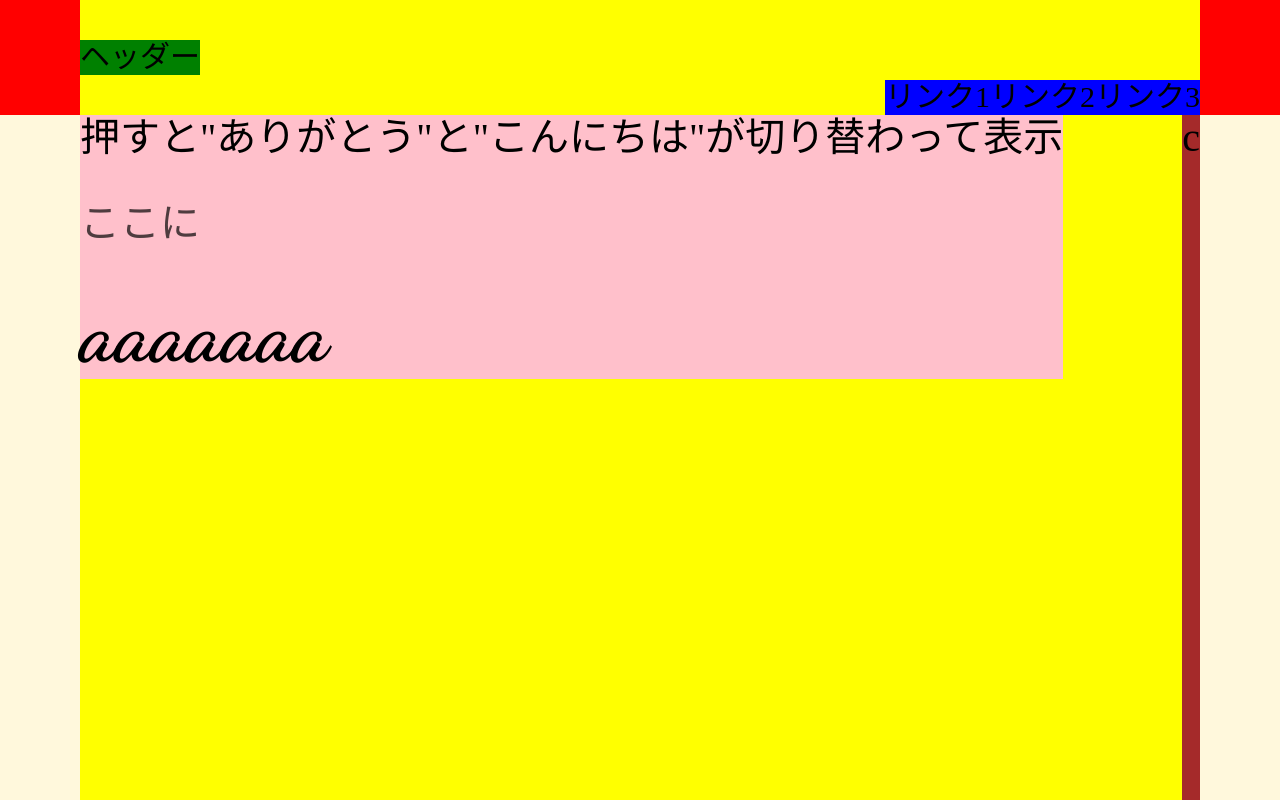
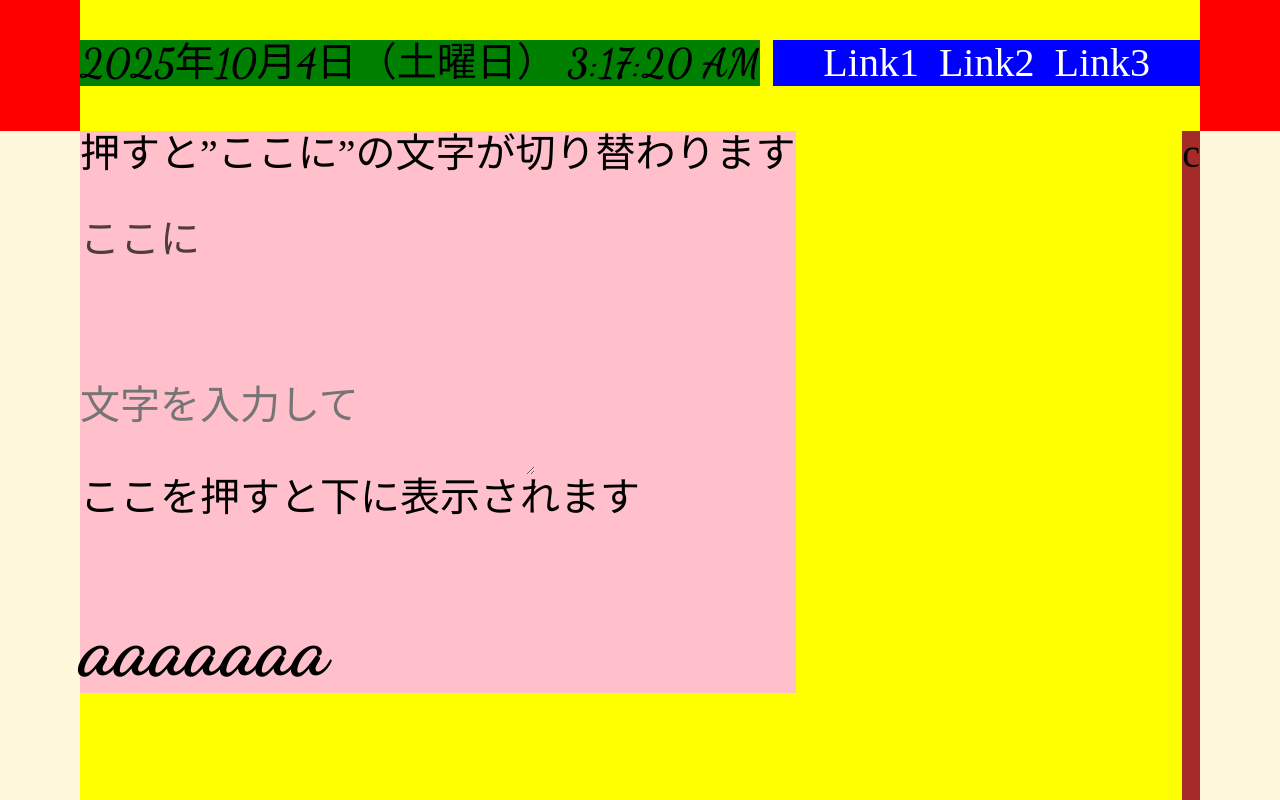
Before and after one commit to junya-code/JavaScript_trials, a plain HTML site: page index.html in a window 1280 px wide. Shown: the top 800 px of the page. Drawn offline with Linux system fonts and the light colour scheme; some packages are replaced by stand-ins of ours.

Commit message:
Update: clock表示のテンプレートリテラル修正

```diff
--- a/css/style.css
+++ b/css/style.css
@@ -17,18 +17,33 @@ header {
     background-color: yellow;
 }
 
+.margin_bottom {
+    margin-bottom: 40px;
+}
+
 .logo {
-    font-size: 30px;
-    margin-bottom: 40px;
+    font-size: 40px;
+    font-family: "Dancing Script", cursive;
+    margin-bottom: 45px;
     background-color: green;
 }
 
 .header_menu {
-    font-size: 30px;
+    font-size: 40px;
     display: flex;
-    margin-top: 40px;
+    justify-content: space-between;
     margin-left: auto;
+    margin-bottom: 45px;
     background-color: blue;
+    padding: 0 40px;
+}
+
+.header_menu a {
+    flex: 1;
+    text-align: center;
+    color: white;
+    text-decoration: none;
+    padding: 0 10px;
 }
 
 .flex {
@@ -48,6 +63,10 @@ section {
 
 #myButton {
     margin-bottom: 40px;
+}
+
+#fadeText {
+    margin-bottom: 120px;
 }
 
 .article_inner {
--- a/index.html
+++ b/index.html
@@ -22,11 +22,42 @@
 
     <header>
         <div class="container flex">
-            <a href="" class="logo">ヘッダー</a>
+            <a href=""></a>
+            <p id="clock" class="logo"></p>
+
+                <script>
+                    function updateClock() {
+                        const now = new Date();
+
+                        // 時刻（例：11:42:07）
+                        const time = now.toLocaleTimeString();
+
+                        // 日付（例：2025年10月4日）
+                        const date = now.toLocaleDateString('ja-JP', {
+                            year: 'numeric',
+                            month: 'long',
+                            day: 'numeric'
+                        });
+
+                        // 曜日（例：土曜日）
+                        const weekday = now.toLocaleDateString('ja-JP', {
+                            weekday: 'long'
+                        });
+
+                        // 表示をまとめる
+                        const clock = document.getElementById("clock");
+                        clock.textContent = `${date}（${weekday}） ${time}`;
+                    }
+
+                    // 初回表示＋1秒ごとに更新
+                    updateClock();
+                    setInterval(updateClock, 1000);
+                </script>
+
             <nav class="header_menu">
-                <a href="#link1">リンク1</a>
-                <a href="#link2">リンク2</a>
-                <a href="#link3">リンク3</a>
+                <a href="#link1">Link1</a>
+                <a href="#link2">Link2</a>
+                <a href="#link3">Link3</a>
             </nav>
         </div>
     </header>
@@ -36,7 +67,7 @@
             <article>
                 <section id="link1">
                     <h2>
-                        <button id="myButton">押すと"ありがとう"と"こんにちは"が切り替わって表示</button>
+                        <button id="myButton">押すと”ここに”の文字が切り替わります</button>
                         <p id="fadeText">ここに</p>
 
                             <script>
@@ -53,7 +84,7 @@
                                 const button = document.getElementById("myButton");
                                 const text = document.getElementById("fadeText");
 
-                            button.addEventListener("click", function () {
+                                button.addEventListener("click", () => {
                                     if (text.textContent === "こんにちは") {
                                         text.textContent = "ありがとう";
                                     } else {
@@ -61,8 +92,29 @@
                                     }
                                 });
                             </script>
+
+                        <textarea id="diaryInput" placeholder="文字を入力して" style="display: block;"></textarea>
+                        <button onclick="toggleDiary()" class = "margin_bottom">ここを押すと下に表示されます</button>
+
+                        <div id="diaryContent" class="hidden">
+                            <p id="diaryText"></p>
+                        </div>
+
+                        <script>
+                            const diary = document.getElementById("diaryContent");
+                            const diaryText = document.getElementById("diaryText");
+                            const diaryInput = document.getElementById("diaryInput");
+
+                            function toggleDiary() {
+                                const input = diaryInput.value.trim();
+                                diaryText.innerHTML = input.replace(/\n/g, "<br>");
+                                diary.classList.remove("hidden");
+                            }
+                        </script>
+
+
+
                     </h2>
-
 
                     <p class="article_inner">
                         aaaaaaa
```
Lines whose indentation alone changed are shown as unchanged.
